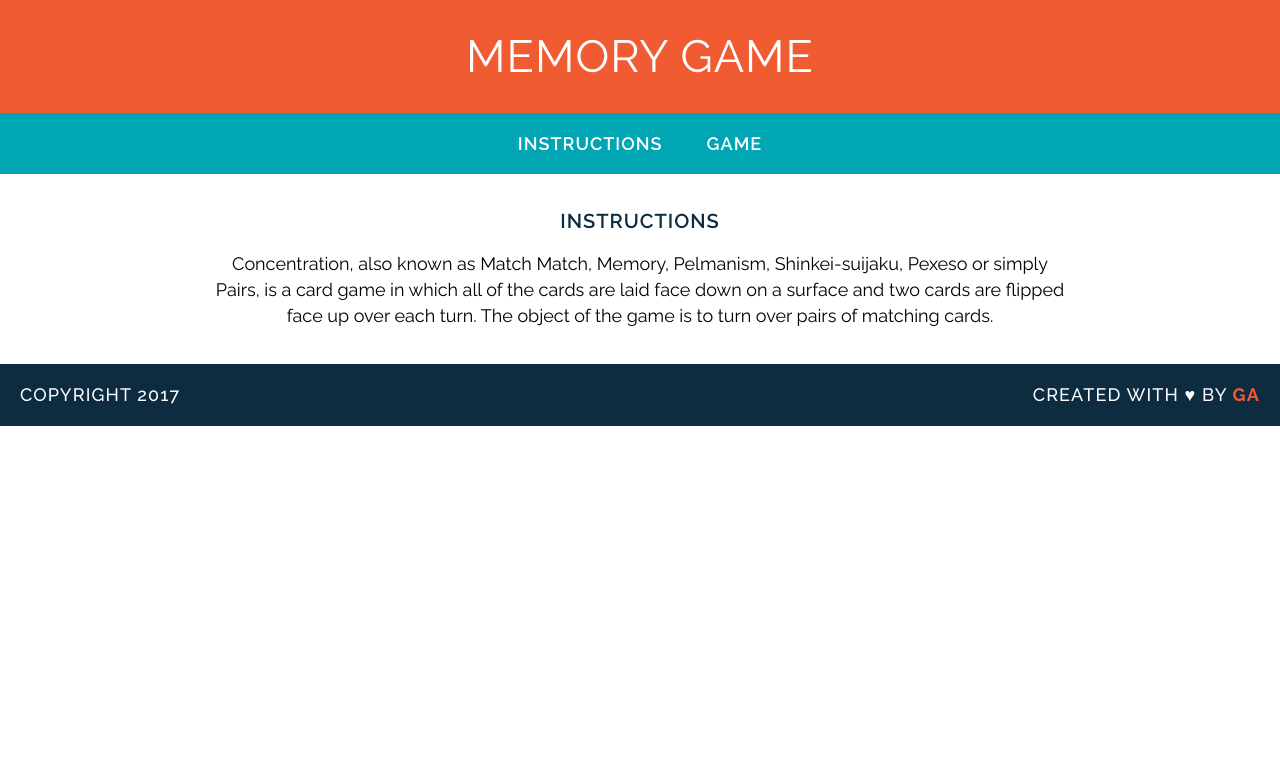
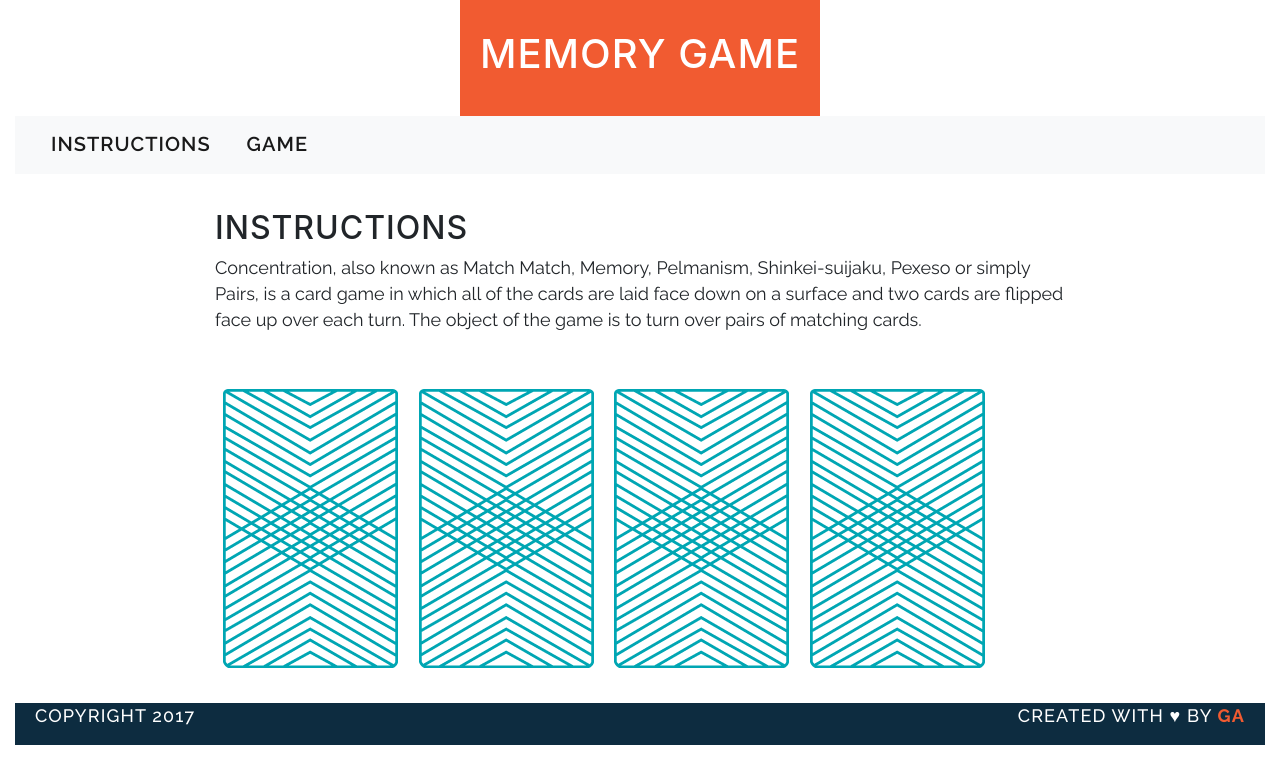
Before and after one commit to Moodyc21/wdi-fundamentals-memorygame, a plain HTML site: page index2.html in a window 1280 px wide. Drawn offline with nearby package versions, Linux system fonts and the light colour scheme; files whose address does not match are found by name; a web font is replaced by a local one.

Commit message:
created bootstrap branch

```diff
--- a/index2.html
+++ b/index2.html
@@ -2,16 +2,24 @@
 <html>
 <head>
 	<title>Memory Card Game</title>
+	<meta charset="utf-8">
+	<meta name="viewport" content="width=device-width, initial-scale=1, shrink-to-fit=no">
+
 	<link href="https://fonts.googleapis.com/css?family=Droid+Serif|Raleway:400,500,600,700" rel="stylesheet">
 	<link href="css/style.css" rel="stylesheet" type="text/css">
+	<link rel="stylesheet" href="https://maxcdn.bootstrapcdn.com/bootstrap/4.0.0-beta.2/css/bootstrap.min.css" integrity="sha384-PsH8R72JQ3SOdhVi3uxftmaW6Vc51MKb0q5P2rRUpPvrszuE4W1povHYgTpBfshb" crossorigin="anonymous">
+
 </head>
 <body>
+	<div class="container-fluid">
+		<div class="row justify-content-md-center">
 	<header>
 		<h1>MEMORY GAME</h1>
 	</header>
-<nav>
-	<a href="#"> INSTRUCTIONS</a>
-	<a href="#"> GAME</a>
+		</div>
+<nav class="navbar navbar-expand-lg navbar-light bg-light">
+	<a class="navbar-brand" href="#"> INSTRUCTIONS</a>
+	<a class="navbar-brand" href="#"> GAME</a>
 </nav>
 <main>
 	<h2>INSTRUCTIONS</h2>
@@ -19,8 +27,22 @@
 
 
 			<div id="game-board" class="board clearfix"></div>
+			<img src="/Users/moody/Desktop/wdi-fundamentals-memorygame/images/back.png" class="img-fluid" alt="Responsive image">
+			<img src="/Users/moody/Desktop/wdi-fundamentals-memorygame/images/back.png" class="img-fluid" alt="Responsive image">
+			<img src="/Users/moody/Desktop/wdi-fundamentals-memorygame/images/back.png" class="img-fluid" alt="Responsive image">
+			<img src="/Users/moody/Desktop/wdi-fundamentals-memorygame/images/back.png" class="img-fluid" alt="Responsive image">
+
+
+
 
 </main>
+
+
+
+
+
+
+
 	<footer class="clearfix">
 		<p class="copyright">Copyright 2017</p>
 		<p class="message">Created with &hearts; by <span class="name">GA</span>
@@ -28,8 +50,11 @@
 
 	</footer>
 
+	<script src="https://code.jquery.com/jquery-3.2.1.slim.min.js" integrity="sha384-KJ3o2DKtIkvYIK3UENzmM7KCkRr/rE9/Qpg6aAZGJwFDMVNA/GpGFF93hXpG5KkN" crossorigin="anonymous"></script>
+	<script src="https://cdnjs.cloudflare.com/ajax/libs/popper.js/1.12.3/umd/popper.min.js" integrity="sha384-vFJXuSJphROIrBnz7yo7oB41mKfc8JzQZiCq4NCceLEaO4IHwicKwpJf9c9IpFgh" crossorigin="anonymous"></script>
+	<script src="https://maxcdn.bootstrapcdn.com/bootstrap/4.0.0-beta.2/js/bootstrap.min.js" integrity="sha384-alpBpkh1PFOepccYVYDB4do5UnbKysX5WZXm3XxPqe5iKTfUKjNkCk9SaVuEZflJ" crossorigin="anonymous"></script>
 
-
-<script src="js/main.js"></script>
+<!--<script src="js/main.js"></script>-->
+	</div>
 </body>
 </html>
```
